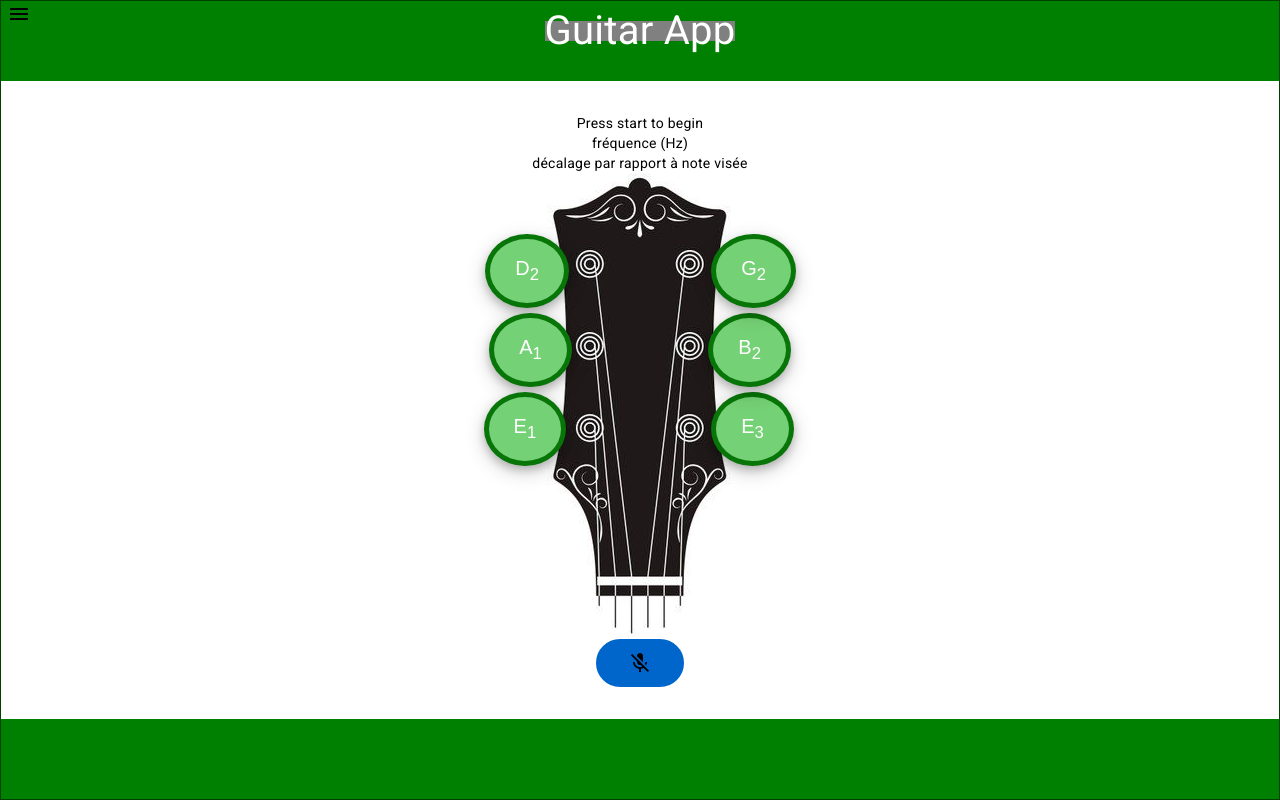
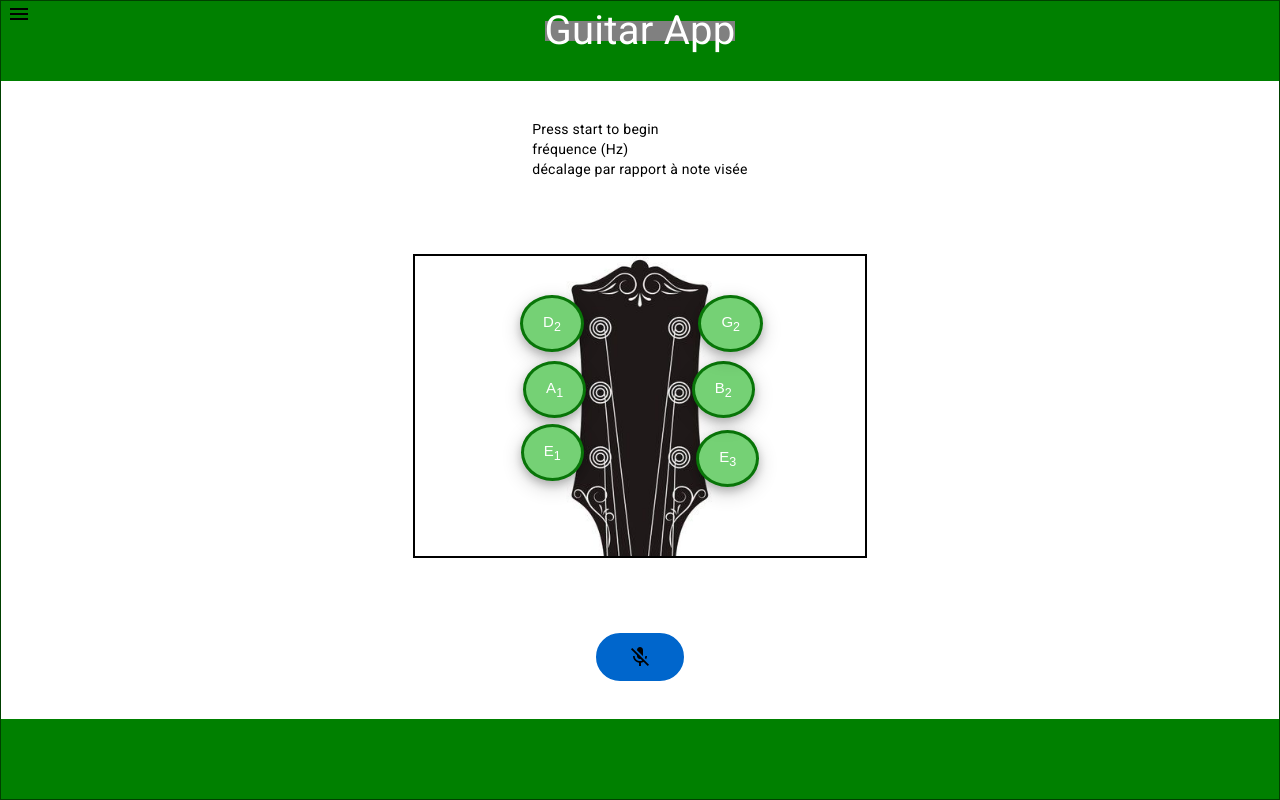
Before and after one commit to RadishSound/guitar-app, an Angular app: page / in a window 1280 px wide. Built offline with nearby package versions, Linux system fonts and the light colour scheme; a web font is replaced by a local one.

Commit message:
resize guitar image and add justify content: space around

```diff
--- a/src/app/guitar-tuner/guitar-tuner.component.css
+++ b/src/app/guitar-tuner/guitar-tuner.component.css
@@ -6,15 +6,18 @@
 display: flex;
 flex-direction: column;
 align-items: center;
-justify-content: center;
+justify-content: space-around;
 height: 100%;
 width: 100%;
 }
 
 #guitar-content{
-height: 466px;
-width: 570px;
+height: 300px;
+width: 450px;
+border: 2px solid black;
 background-image: url("./../../assets/guitarHead.jpg");
+background-size: cover;
+
 background-repeat: no-repeat;
 
 }
@@ -22,12 +25,12 @@ background-repeat: no-repeat;
     position:relative;
 
     border-radius: 50%;
-    border: rgb(8, 117, 8) 5px solid;
+    border: rgb(8, 117, 8) 3px solid;
     background-color: rgb(117, 209, 117);
     color: white;
-    font-size: 20px;
+    font-size: 15px;
     cursor: pointer;
-    padding:18px 25px;
+    padding:15px 20px;
     box-shadow: 0 4px 8px 0 rgba(0, 0, 0, 0.2), 0 6px 20px 0 rgba(0, 0, 0, 0.19);
     z-index: 2;
 
@@ -38,28 +41,28 @@ sub{
     color: white;
 }
 #tunere{
-    top: 47%;
+    top: 58%;
     left: 62.5%;
 }
 #tunerB{
-    top: 30%;
+    top: 35%;
     left: 47.5%;
 }
 #tunerG{
     top: 13%;
-    left: 33.5%;
+    left: 35%;
 }
 #tunerD{
     top: 13%;
-    left: -21%;
+    left: -19%;
 }
 #tunerA{
-    top: 30%;
-    left: -35%;
+    top: 35%;
+    left: -32.5%;
 }
 #tunerE{
-    top: 47%;
-    left: -50.5%;
+    top: 56%;
+    left: -47%;
 }
 
 
--- a/src/app/guitar-tuner/guitar-tuner.component.html
+++ b/src/app/guitar-tuner/guitar-tuner.component.html
@@ -1,11 +1,9 @@
 <div id = "tuner-content">
+    <div>
         <div id="note">Press start to begin</div>
         <div id="frequence">fréquence (Hz)</div>
         <div id="offset">décalage par rapport à note visée</div>
-
-
-
-
+    </div>
     <div id="guitar-content">
         <button class="button-tuner" id="tunere" (click)="tuningWithNote('E', 3,1)" [ngStyle]="{'background-color': buttonActiveList[0]? 'rgb(67, 73, 67)': 'rgb(117, 209, 117)'}">E<sub>3</sub></button>
         <button class="button-tuner" id="tunerB" (click)="tuningWithNote('B', 2,2)" [ngStyle]="{'background-color': buttonActiveList[1]? 'rgb(67, 73, 67)': 'rgb(117, 209, 117)'}">B<sub>2</sub></button>
```
